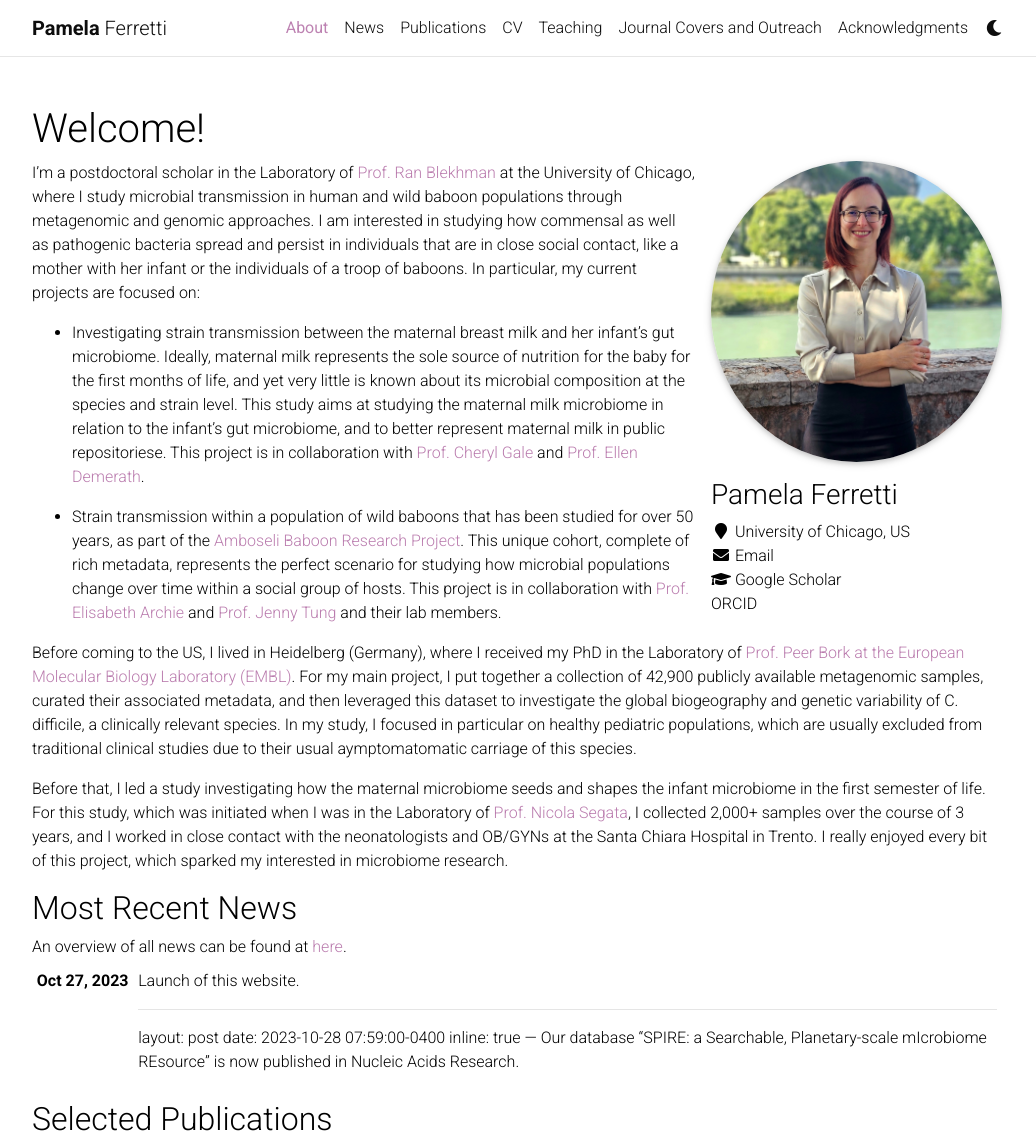
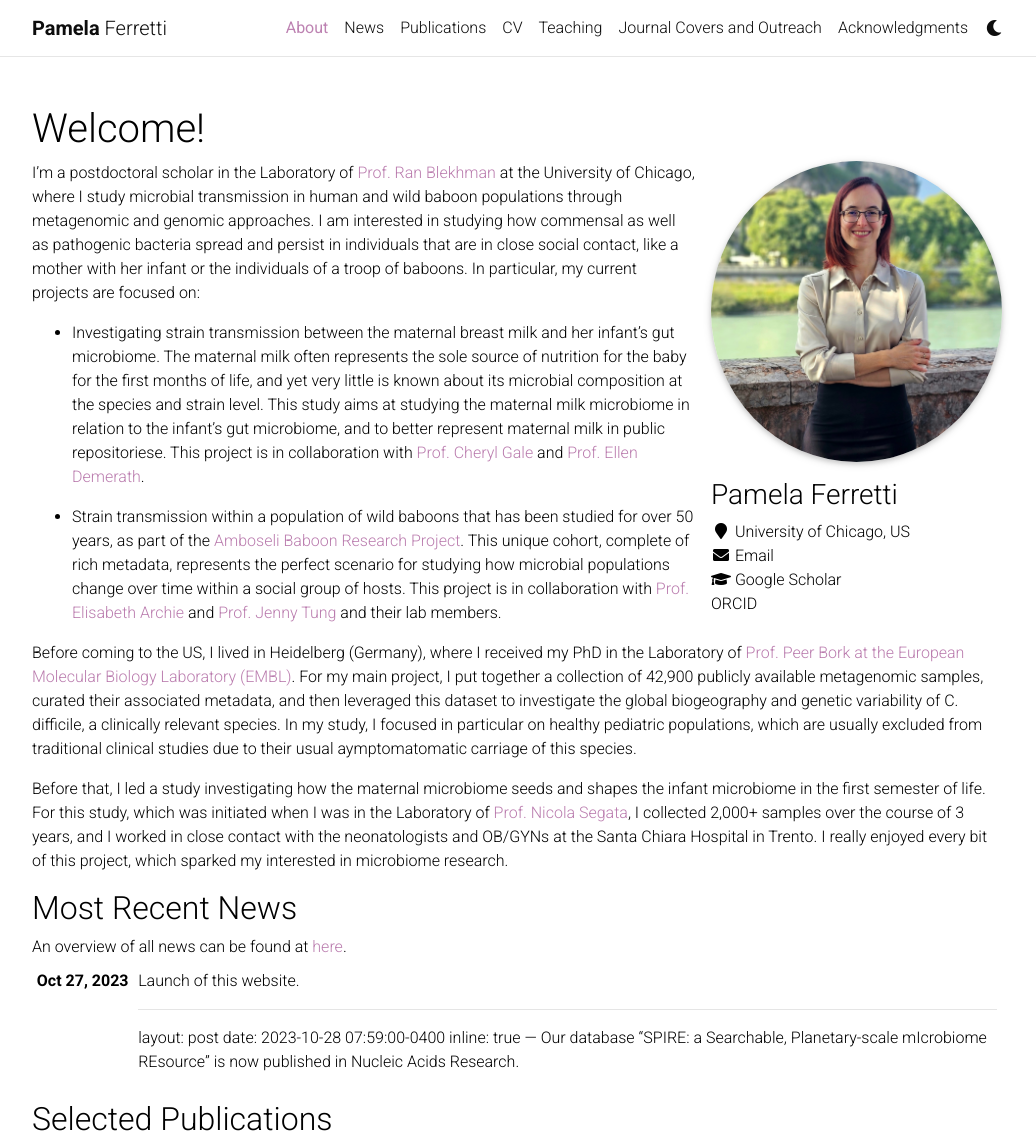
Before and after one commit to pamelaferretti/pamelaferretti.github.io, a Jekyll site: the page built from _pages/about.md, in a window 1280 px wide and 1316 px high, cut to the strip 0-1142 px from the top of the window. Shown: the whole strip, without its empty margins (123-1159 px from the left). Built offline with Jekyll 4.4.1, drawn with Linux system fonts in a browser that asks for light colours; full-size pictures stand in for the smaller copies a plugin makes; comment, search, counter and statistics services are not loaded; a style sheet for code colours, icons or effects is not loaded.

Commit message:
Update about.md
fixed milk microbiome project description

```diff
--- a/_pages/about.md
+++ b/_pages/about.md
@@ -24,7 +24,7 @@
 
 I'm a postdoctoral scholar in the Laboratory of [Prof. Ran Blekhman](http://blekhmanlab.org/) at the University of Chicago, where I study microbial transmission in human and wild baboon populations through metagenomic and genomic approaches. I am interested in studying how commensal as well as pathogenic bacteria spread and persist in individuals that are in close social contact, like a mother with her infant or the individuals of a troop of baboons. In particular, my current projects are focused on:
 
-- Investigating strain transmission between the maternal breast milk and her infant's gut microbiome. Ideally, maternal milk represents the sole source of nutrition for the baby for the first months of life, and yet very little is known about its microbial composition at the species and strain level. This study aims at studying the maternal milk microbiome in relation to the infant’s gut microbiome, and to better represent maternal milk in public repositoriese. This project is in collaboration with [Prof. Cheryl Gale](https://med.umn.edu/bio/cheryl-gale) and [Prof. Ellen Demerath](https://directory.sph.umn.edu/bio/sph-a-z/ellen-demerath).
+- Investigating strain transmission between the maternal breast milk and her infant's gut microbiome. The maternal milk often represents the sole source of nutrition for the baby for the first months of life, and yet very little is known about its microbial composition at the species and strain level. This study aims at studying the maternal milk microbiome in relation to the infant’s gut microbiome, and to better represent maternal milk in public repositoriese. This project is in collaboration with [Prof. Cheryl Gale](https://med.umn.edu/bio/cheryl-gale) and [Prof. Ellen Demerath](https://directory.sph.umn.edu/bio/sph-a-z/ellen-demerath).
 
 - Strain transmission within a population of wild baboons that has been studied for over 50 years, as part of the [Amboseli Baboon Research Project](https://amboselibaboons.nd.edu/). This unique cohort, complete of rich metadata, represents the perfect scenario for studying how microbial populations change over time within a social group of hosts. This project is in collaboration with [Prof. Elisabeth Archie](https://sites.nd.edu/archielab/) and [Prof. Jenny Tung](http://www.tung-lab.org/) and their lab members.
 
```
